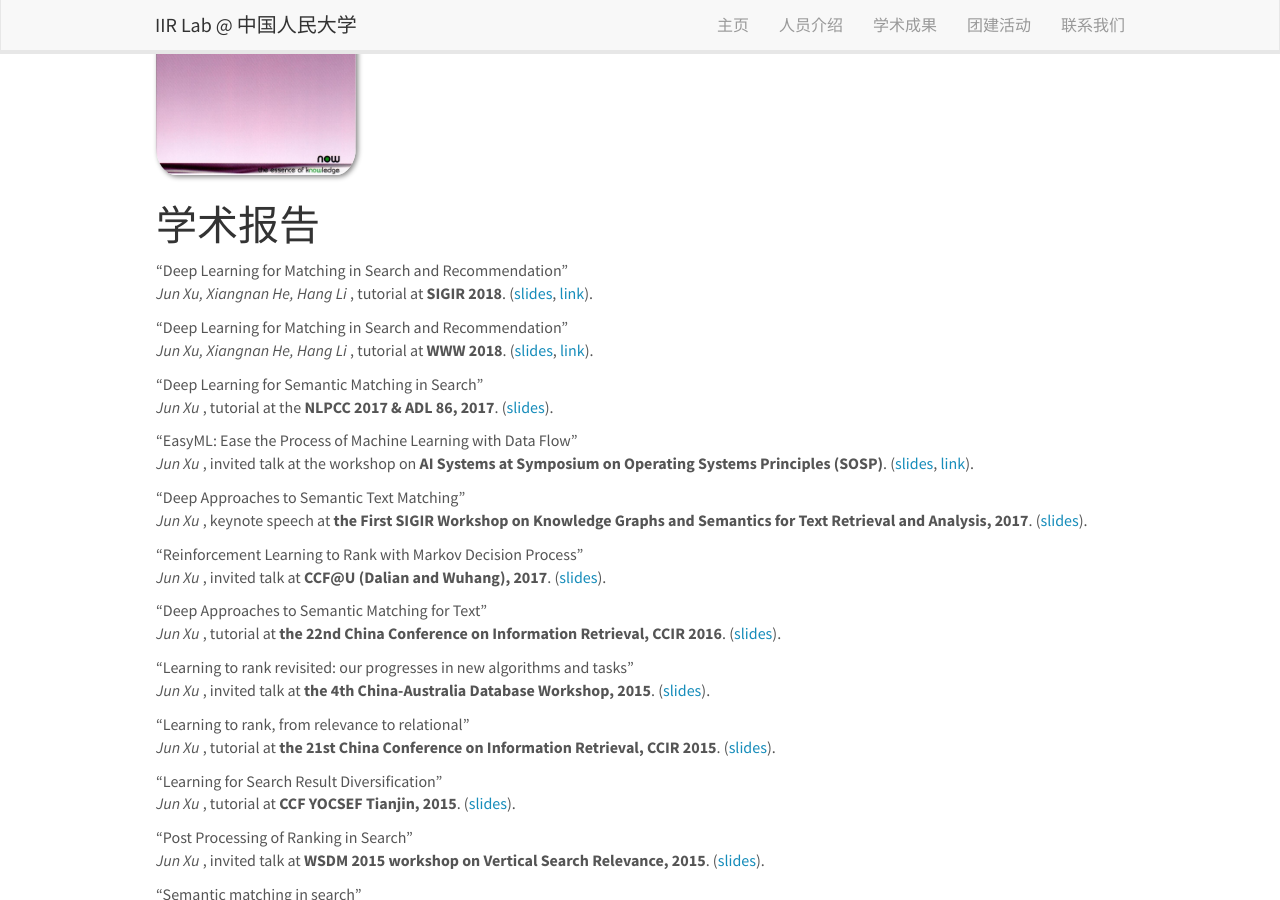
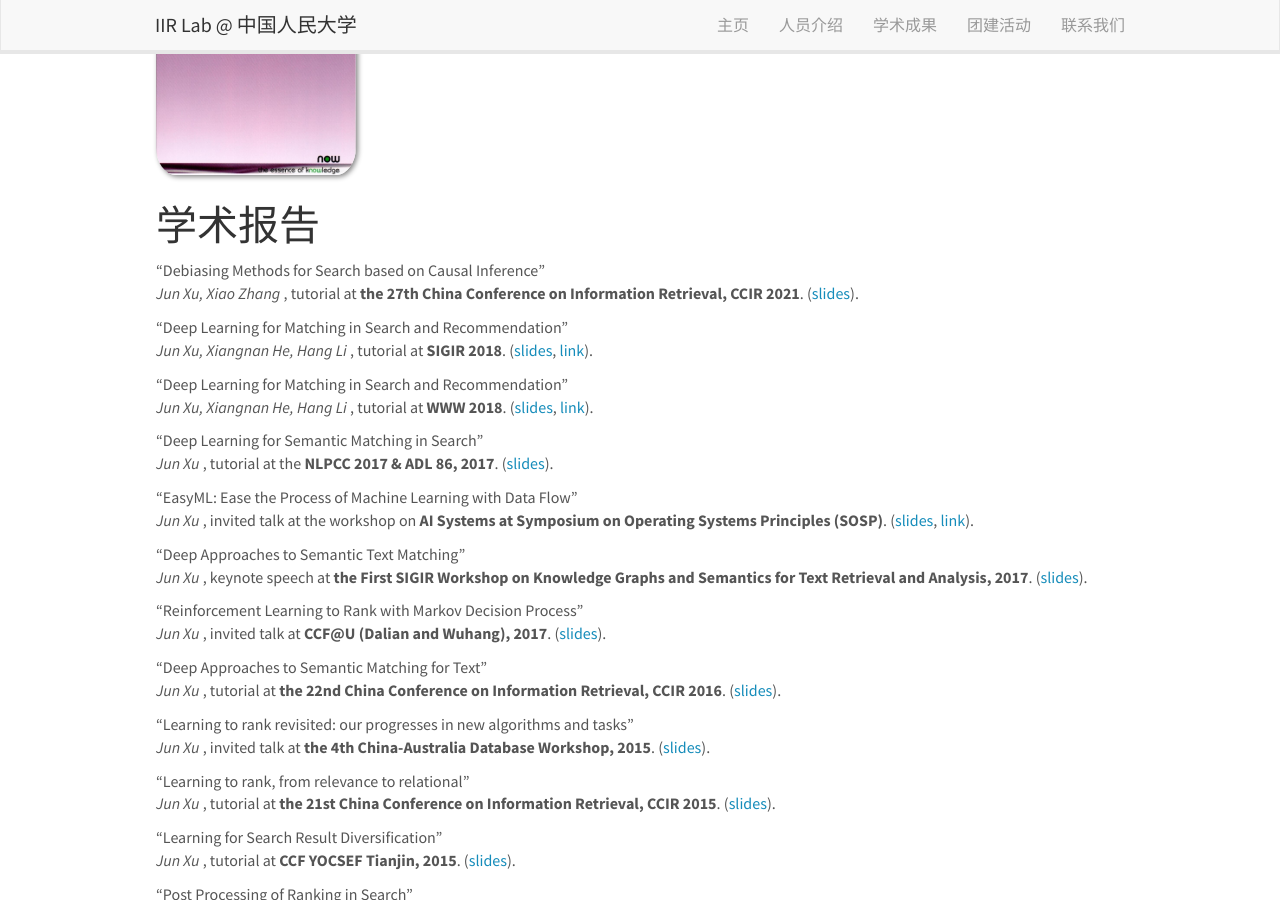
Before and after one commit to RUC-IIR-Lab/RUC-IIR-Lab.github.io, a Jekyll site: the page built from _pages/publications.md, in a window 1280 px wide and 900 px high, scrolled down 1631 px. Built offline with Jekyll 4.4.1, drawn with Linux system fonts in a browser that asks for light colours; nearby versions of some CDN libraries.

Commit message:
update talks

```diff
--- a/_data/talks.yml
+++ b/_data/talks.yml
@@ -1,3 +1,8 @@
+- title: Debiasing Methods for Search based on Causal Inference
+  authors: Jun Xu, Xiao Zhang
+  content: tutorial at <strong>the 27th China Conference on Information Retrieval, CCIR 2021</strong>
+  links: <a href="../downloads/JunXu_ZhangXiao-CCIR2021-Tutorial-20211126.pdf">slides</a>
+
 - title: Deep Learning for Matching in Search and Recommendation
   authors: Jun Xu, Xiangnan He, Hang Li
   content: tutorial at <strong>SIGIR 2018</strong>
```
Also changed, not shown: 2 other files.
